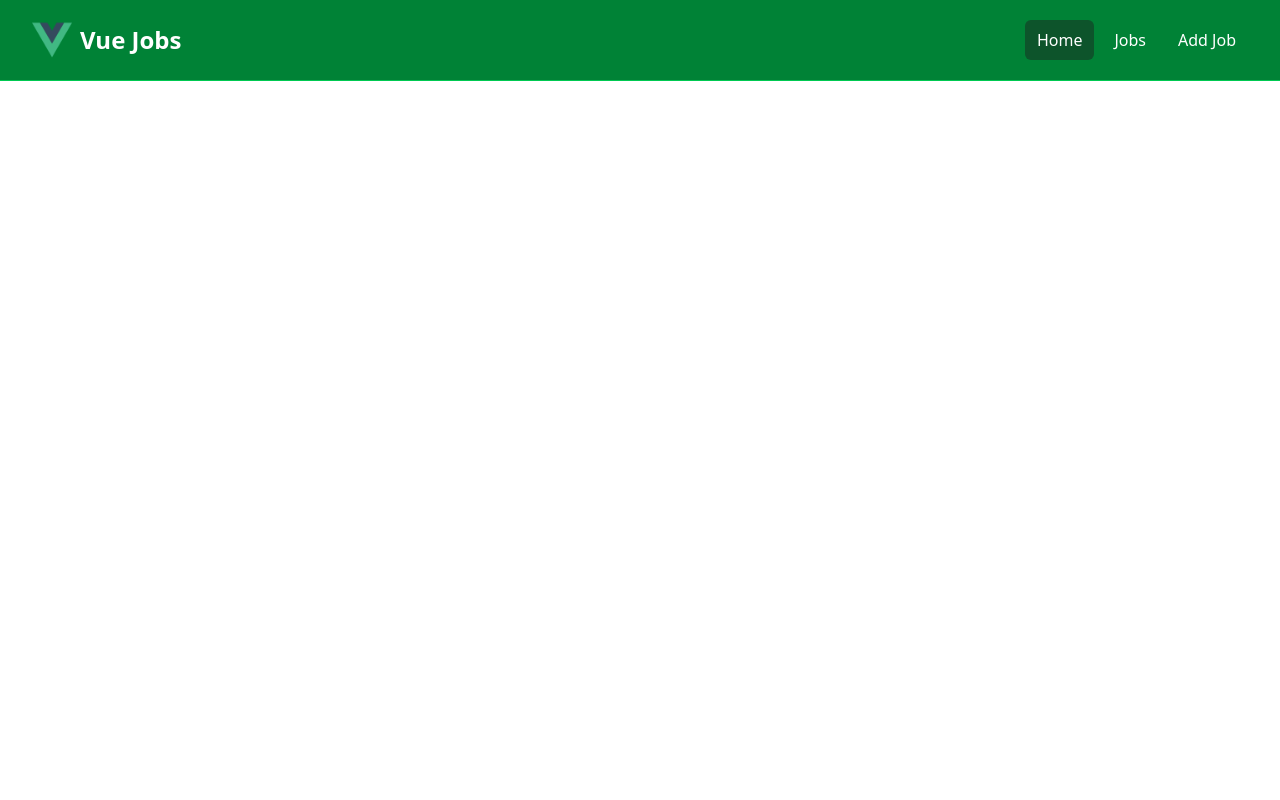
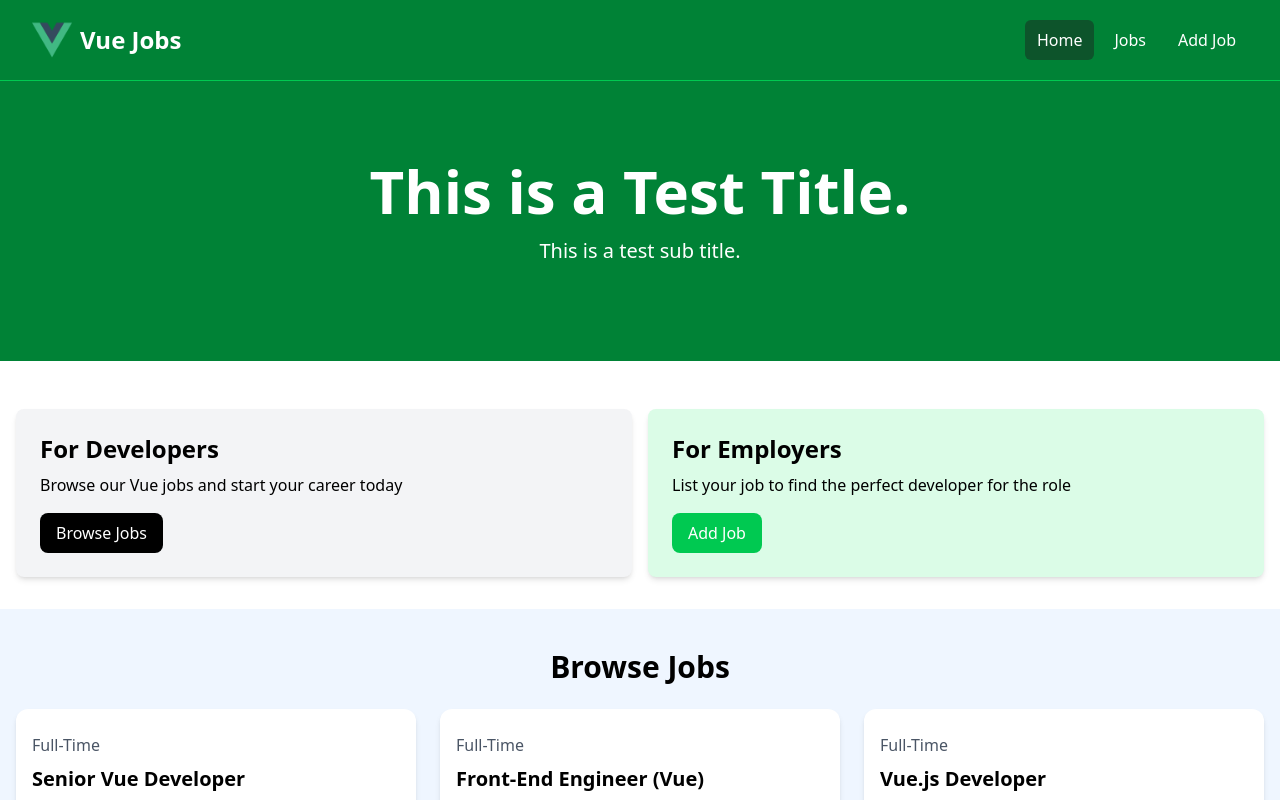
Before and after one commit to ali-ham-dev/financial-management, a Vue app in the folder fin-manag-client/: page /jobs/add in a window 1280 px wide. Shown: the top 800 px of the page. Built offline with nearby package versions, Linux system fonts and the light colour scheme.

Commit message:
Updates ankers to RouterLinks.

```diff
--- a/fin-manag-client/src/components/HomeCards.vue
+++ b/fin-manag-client/src/components/HomeCards.vue
@@ -1,4 +1,5 @@
 <script setup lang="ts">
+    import { RouterLink } from 'vue-router';
     import Card from './Card.vue'
 </script>
 
@@ -11,12 +12,12 @@
                 <p class="mt-2 mb-4">
                     Browse our Vue jobs and start your career today
                 </p>
-                <a
-                    href="jobs.html"
+                <RouterLink
+                    to="/jobs"
                     class="inline-block bg-black text-white rounded-lg px-4 py-2 hover:bg-gray-700"
                 >
                     Browse Jobs
-                </a>
+                </RouterLink>
             </Card>
 
             <Card bg="bg-green-100">
@@ -24,12 +25,12 @@
                 <p class="mt-2 mb-4">
                 List your job to find the perfect developer for the role
                 </p>
-                <a
-                href="add-job.html"
-                class="inline-block bg-green-500 text-white rounded-lg px-4 py-2 hover:bg-green-600"
-                >
-                Add Job
-                </a>
+                <RouterLink
+                    to="/jobs/add"
+                    class="inline-block bg-green-500 text-white rounded-lg px-4 py-2 hover:bg-green-600"
+                    >
+                    Add Job
+                </RouterLink>
             </Card>
         </div>
       </div>
--- a/fin-manag-client/src/components/NavBar.vue
+++ b/fin-manag-client/src/components/NavBar.vue
@@ -16,29 +16,26 @@ const isActiveLink = (routePath) => {
             class="flex flex-1 items-center justify-center md:items-stretch md:justify-start"
           >
             <!-- Logo -->
-            <a class="flex flex-shrink-0 items-center mr-4" href="index.html">
+            <RouterLink class="flex flex-shrink-0 items-center mr-4" to="/">
               <img class="h-10 w-auto" v-bind:src="logo" alt="Vue Jobs" />
               <span class="hidden md:block text-white text-2xl font-bold ml-2"
                 >Vue Jobs</span
               >
-            </a>
+            </RouterLink>
             <div class="md:ml-auto">
               <div class="flex space-x-2">
-                <a
-                  href="index.html"
+                <RouterLink
+                  to="/"
                   class="text-white bg-green-900 hover:bg-gray-900 hover:text-white rounded-md px-3 py-2"
-                  >Home</a
-                >
-                <a
-                  href="jobs.html"
+                  >Home</RouterLink>
+                <RouterLink
+                  to="/jobs"
                   class="text-white hover:bg-green-900 hover:text-white rounded-md px-3 py-2"
-                  >Jobs</a
-                >
-                <a
-                  href="add-job.html"
+                  >Jobs</RouterLink>
+                <RouterLink
+                  to="/jobs/add"
                   class="text-white hover:bg-green-900 hover:text-white rounded-md px-3 py-2"
-                  >Add Job</a
-                >
+                  >Add Job</RouterLink>
               </div>
             </div>
           </div>
--- a/fin-manag-client/src/router/index.ts
+++ b/fin-manag-client/src/router/index.ts
@@ -1,5 +1,6 @@
 import { createRouter, createWebHistory } from 'vue-router';
 import Home from '../views/Home.vue';
+import Jobs from '../views/Jobs.vue';
 
 const router = createRouter({
     history: createWebHistory(import.meta.env.BASE_URL),
@@ -8,6 +9,16 @@ const router = createRouter({
             path: '/',
             name: 'home',
             component: Home
+        },
+        {
+            path: '/jobs',
+            name: 'jobs',
+            component: Jobs
+        },
+        {
+            path: '/jobs/add',
+            name: 'jobs-add',
+            component: Home
         }
     ]
 });
--- /dev/null
+++ b/fin-manag-client/src/views/Jobs.vue
@@ -0,0 +1,6 @@
+<script setup lang="ts">
+    import JobListings from '../components/JobListings.vue';
+</script>
+<template>
+    <JobListings />
+</template>
```
